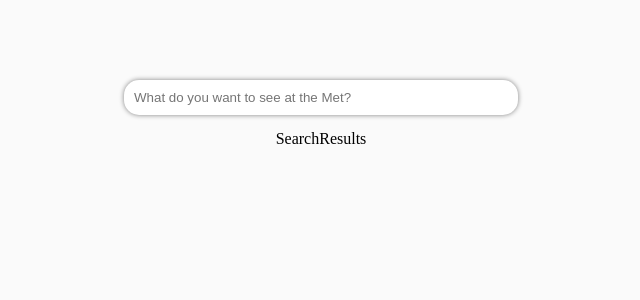
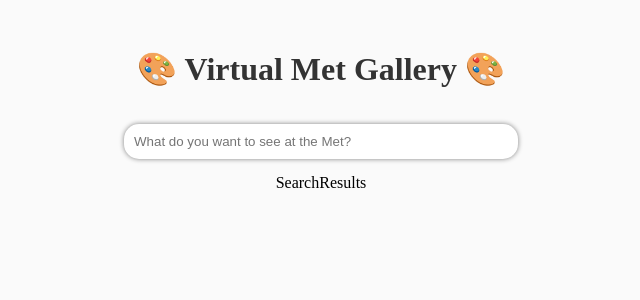
Before and after one commit to tinar9678/digging-the-met, a React (Create React App) app: page / in a window 1280 px wide. Shown: the top 300 px of the page, without its empty margins (319-959 px from the left). Built offline with nearby package versions, Linux system fonts and the light colour scheme.

Commit message:
Added title and emoji

```diff
--- a/src/App.css
+++ b/src/App.css
@@ -3,13 +3,22 @@
   background-color: #fafafa;
   height: 100vh;
   width: 100vw;
+  display: flex;
+  justify-content: center;
+  align-items: center;
+  flex-direction: column;
 }
 
 .search-area {
   align-items: center;
   display: flex;
   flex-direction: column;
+  height: 80%;
   width: 30%;
   margin: auto;
-  padding-top:10vh;
 }
+
+h1 {
+  padding-top: 50px;
+  color:  #333333;
+}
--- a/src/App.js
+++ b/src/App.js
@@ -4,6 +4,7 @@
 function App() {
   return (
     <div className="App">
+      <h1>&#127912; Virtual Met Gallery &#127912; </h1>
       <div className="search-area">
         <SearchBarComponent/>
         <div>SearchResults</div>
```
